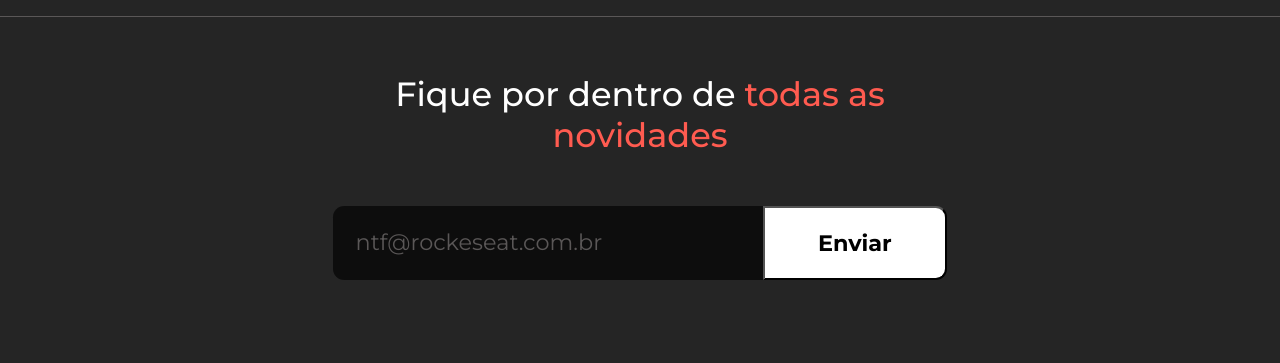
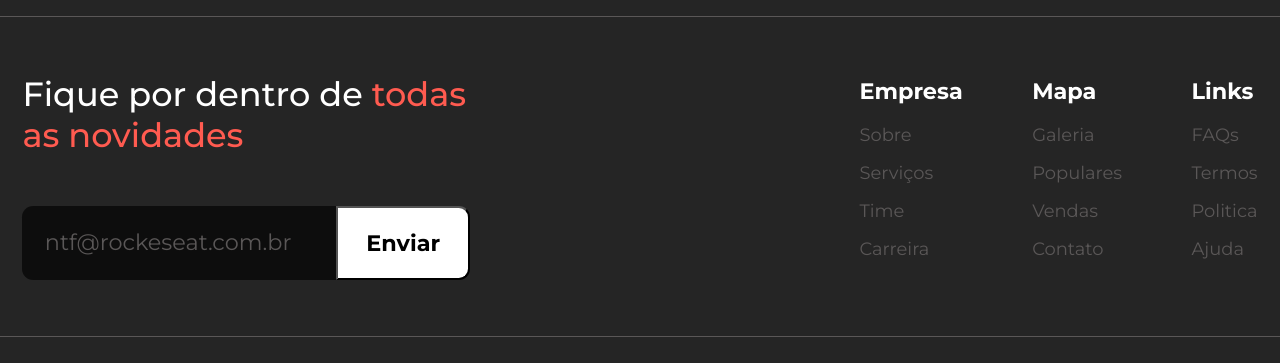
Before and after one commit to victorparanhosdev/Rocket-NFTs, a plain HTML site: page index.html in a window 1280 px wide. Shown: the part 3991-4354 px from the top of the page. Drawn offline with Linux system fonts and the light colour scheme.

Commit message:
Update estilo.css

```diff
--- a/estilo.css
+++ b/estilo.css
@@ -1,3 +1,13 @@
+
+
+
+
+
+
+
+
+
+
 /* RESET */
 
 * {
@@ -896,13 +906,17 @@ footer {
 
 
 
-  @media (min-width: 375px ){
+
+
+}
+
+@media (min-width: 375px ) and (max-width: 1300px){
   :root {
     font-size: 52%;
   }
 }
 
-  @media (min-width: 600px ){
+@media (min-width: 600px ) and (max-width: 1300px){
   :root {
     font-size: 60%;
   }
@@ -947,7 +961,7 @@ footer {
   }
 }
 
-  @media (min-width: 710px ){
+@media (min-width: 710px ) and (max-width: 1300px){
   .all-astronautas img {
     height: auto;
   }
@@ -969,7 +983,8 @@ footer {
 
 
 }
-  @media (min-width: 1000px){
+
+@media (min-width: 1000px) and (max-width: 1300px){
 
 #galeria-all {
   grid-template-areas: "A B C" "D E F" "G H H"
@@ -997,6 +1012,29 @@ footer {
 
 }
 
+.rodape-2 {
+  display: flex;
+  align-items: center;
+  justify-content: space-between;
+  padding: 5rem 2rem;
+}
+
+.rodape-2-direito ul + ul {
+  margin-left: 6.2rem;
+
+}
+.rodape-2-direito {
+padding: 0;
+
+}
+.rodape-2-esquerdo {
+
+margin: 0;
+}
+.rodape-2-txt {
+text-align: start ;
+width: 40rem;
+
 }
 
 }
```
Lines whose indentation alone changed are shown as unchanged.
